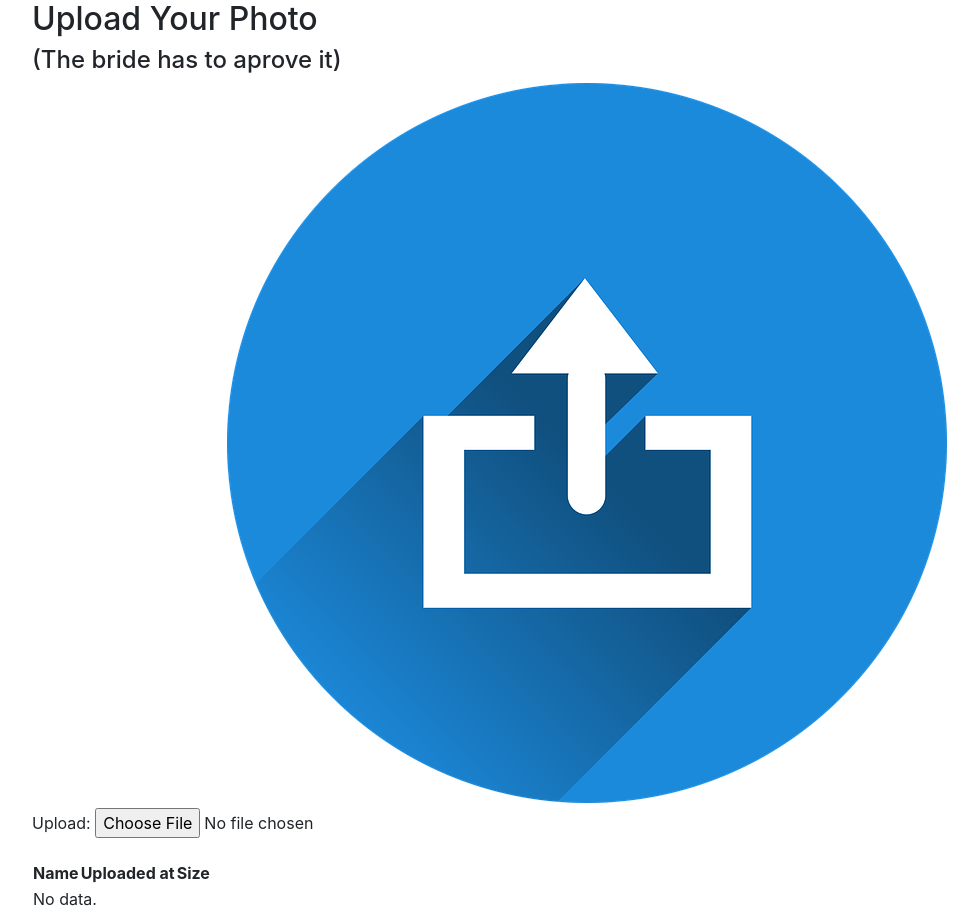
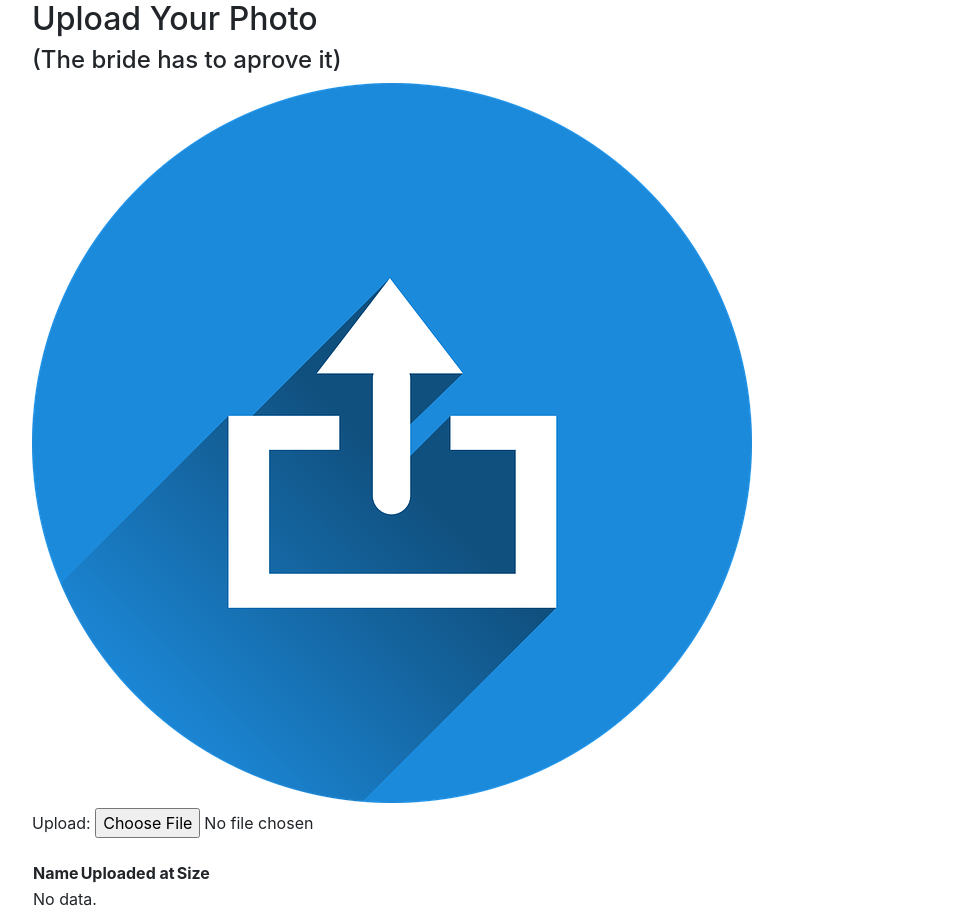
Before and after one commit to chmbrs/WeddingUpload, a Django app: page /upload/ in a window 1280 px wide. Shown: the part 88-1000 px from the top of the page, without its empty margins (53-1031 px from the left). Run offline with Django 3.2, Linux system fonts and the light colour scheme; the visitor is signed in with stand-in values (Sample User, id 1); data that the repository does not hold is empty; some libraries are stand-ins or nearby versions.

Commit message:
Continue1

```diff
--- a/upload/templates/upload/document_form.html
+++ b/upload/templates/upload/document_form.html
@@ -12,7 +12,7 @@
     <button type="submit">Submit</button>
   </form> -->
 
-    <div class="fileinput fileinput-new" data-provides="fileinput" style="margin-left: auto; margin-right: auto; width: 100%; max-height: 60vw;">
+    <div class="fileinput fileinput-new" data-provides="fileinput" style="margin-left: auto; margin-right: auto; width: auto; max-height: 60vw;">
       <div class="fileinput-new thumbnail" style="width: 100%">
         <img src="{% static 'images/upload.png' %}" alt="...">
       </div>
```
